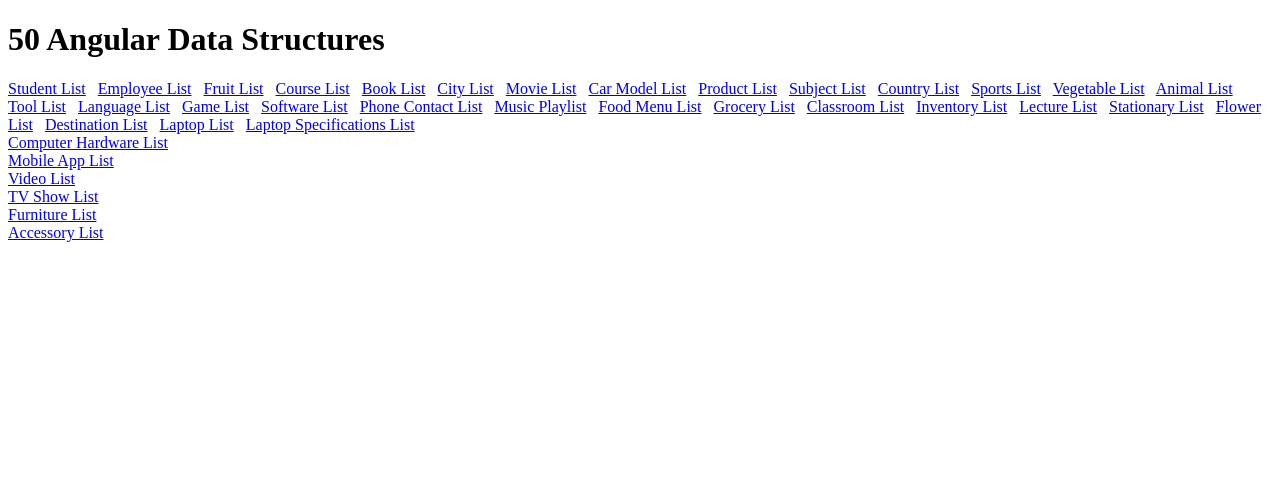
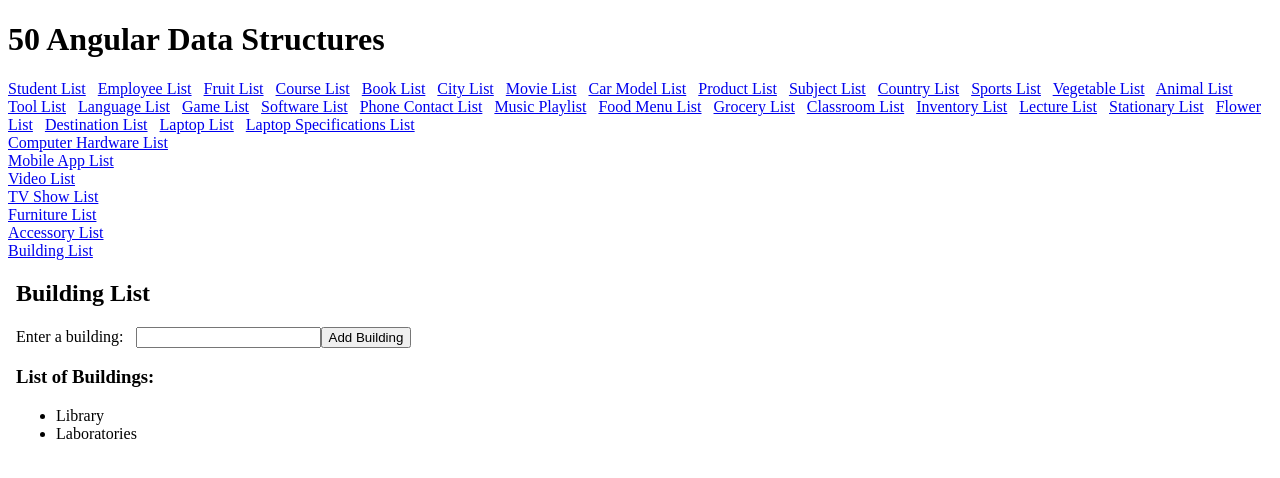
Before and after one commit to jennyfaye/50AngularDataStructures, an Angular app: page /buildinglist in a window 1280 px wide. Before the commit this address led to /. Shown: the top 478 px of the page. Built offline with nearby package versions, Linux system fonts and the light colour scheme.

Commit message:
test: add buildinglist component

```diff
--- a/src/app/app.component.html
+++ b/src/app/app.component.html
@@ -73,4 +73,6 @@
 <br>
 <a routerLink="accessorylist">Accessory List</a>
 <br>
+<a routerLink="buildinglist">Building List</a>
+<br>
 <router-outlet></router-outlet>
--- a/src/app/app.module.ts
+++ b/src/app/app.module.ts
@@ -41,6 +41,7 @@ import { VideolistComponent } from "./components/videolist/videolist.component";
 import { TvshowlistComponent } from "./components/tvshowlist/tvshowlist.component";
 import { FurniturelistComponent } from "./components/furniturelist/furniturelist.component";
 import { AccessorylistComponent } from "./components/accessorylist/accessorylist.component";
+import { BuildinglistComponent } from "./components/buildinglist/buildinglist.component";
 
 
 const routes: Routes = [
@@ -80,6 +81,7 @@ const routes: Routes = [
   { path: 'tvshowlist', component: TvshowlistComponent},
   { path: 'furniturelist', component: FurniturelistComponent},
   { path: 'accessorylist', component: AccessorylistComponent},
+  { path: 'buildinglist', component: BuildinglistComponent},
 ];
 
 @NgModule({
@@ -129,6 +131,7 @@ const routes: Routes = [
     TvshowlistComponent,
     FurniturelistComponent,
     AccessorylistComponent,
+    BuildinglistComponent,
   ],
 
   providers: [
--- /dev/null
+++ b/src/app/components/buildinglist/buildinglist.component.html
@@ -0,0 +1,21 @@
+<!doctype html>
+<html>
+  <body>
+    <h2>Building List</h2>
+    <form >
+      <label for="building">Enter a building: </label> &nbsp;
+      <input name="building" id="building" type="text" [(ngModel)]="building"/>
+
+      <button (click)="addBuilding()">Add Building</button>
+    </form>
+
+    <div>
+        <h3>List of Buildings:</h3>
+        <ul>
+          <li *ngFor="let building of buildingList">
+            {{building}}
+          </li>
+        </ul>
+    </div>
+  </body>
+</html>
--- /dev/null
+++ b/src/app/components/buildinglist/buildinglist.component.ts
@@ -0,0 +1,15 @@
+import { Component } from '@angular/core';
+
+@Component({
+  selector: 'app-buildinglist',
+  templateUrl: './buildinglist.component.html',
+  styleUrl: './buildinglist.component.css'
+})
+export class BuildinglistComponent {
+  buildingList: string[] = ["Library", "Laboratories"];
+  building: string = '';
+
+  addBuilding() {
+    this.buildingList.push(this.building);
+  }
+}
```
Also changed, not shown: src/app/components/buildinglist/buildinglist.component.css (added), 1 other file (tests, documents, lock files or other folders).
